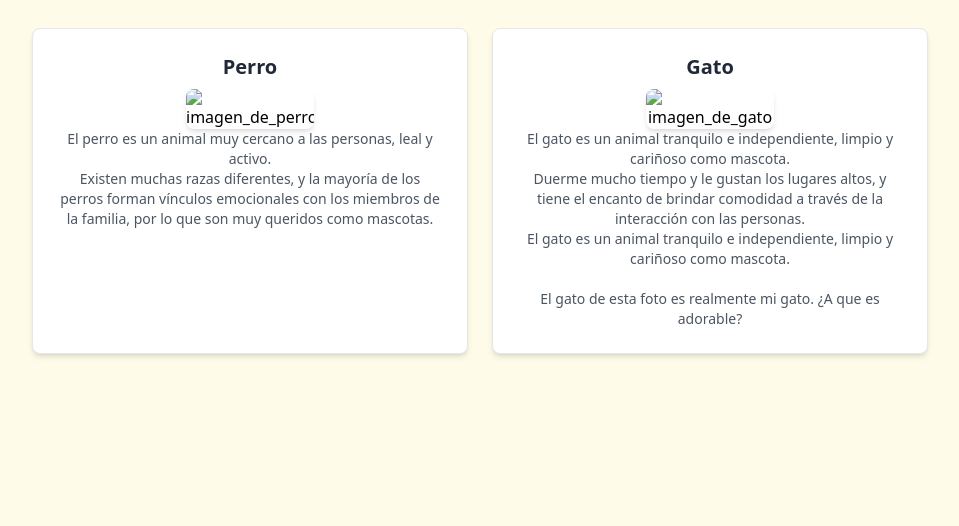
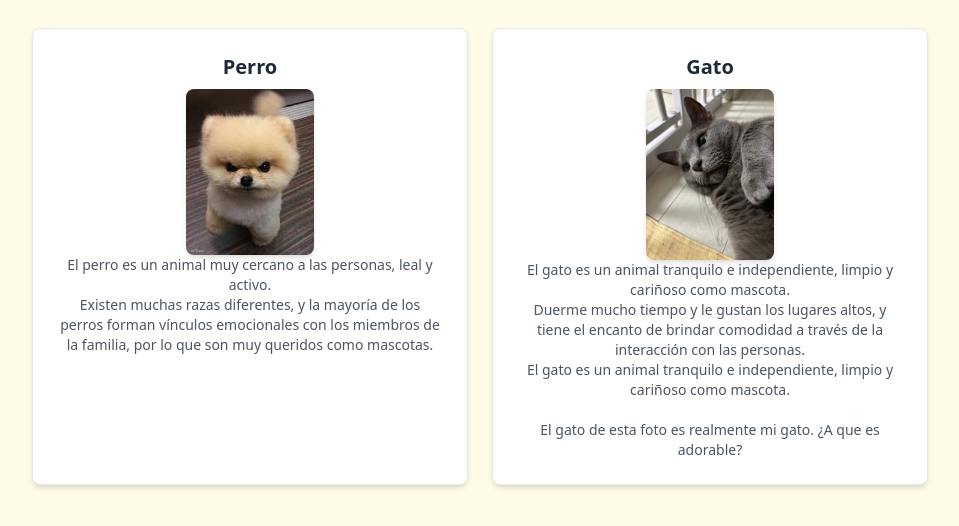
Before and after one commit to nenmen38/Perro-y-Gato, a plain HTML site: page index.html in a window 1280 px wide. Shown: the part 80-606 px from the top of the page, without its empty margins (160-1119 px from the left). Drawn offline with nearby package versions, Linux system fonts and the light colour scheme; the site is published under a folder, as on GitHub Pages, so addresses that start at the root find nothing.

Commit message:
Update index.html

```diff
--- a/index.html
+++ b/index.html
@@ -15,7 +15,7 @@
     <!-- Tarjeta de perro -->
     <div class="bg-white p-6 rounded-lg shadow-md border text-center">
       <h2 class="text-xl font-bold mb-2 text-gray-800">Perro</h2>
-      <img src="/src/dog1.png" alt="imagen_de_perro" class="shadow-md object-contain w-32 mx-auto rounded-lg">
+      <img src="src/dog1.png" alt="imagen_de_perro" class="shadow-md object-contain w-32 mx-auto rounded-lg">
       <p class="text-gray-600 text-sm">
         El perro es un animal muy cercano a las personas, leal y activo.<br>
         Existen muchas razas diferentes, y la mayoría de los perros forman vínculos emocionales con los miembros de la familia, por lo que son muy queridos como mascotas.
@@ -25,7 +25,7 @@
     <!-- Tarjeta de gato -->
     <div class="bg-white p-6 rounded-lg shadow-md border text-center">
       <h2 class="text-xl font-bold mb-2 text-gray-800">Gato</h2>
-      <img src="/src/cat1.png" alt="imagen_de_gato" class="shadow-md object-contain w-32 mx-auto rounded-lg">
+      <img src="src/cat1.png" alt="imagen_de_gato" class="shadow-md object-contain w-32 mx-auto rounded-lg">
       <p class="text-gray-600 text-sm">
         El gato es un animal tranquilo e independiente, limpio y cariñoso como mascota.<br>
         Duerme mucho tiempo y le gustan los lugares altos, y tiene el encanto de brindar comodidad a través de la interacción con las personas.<br>
```
